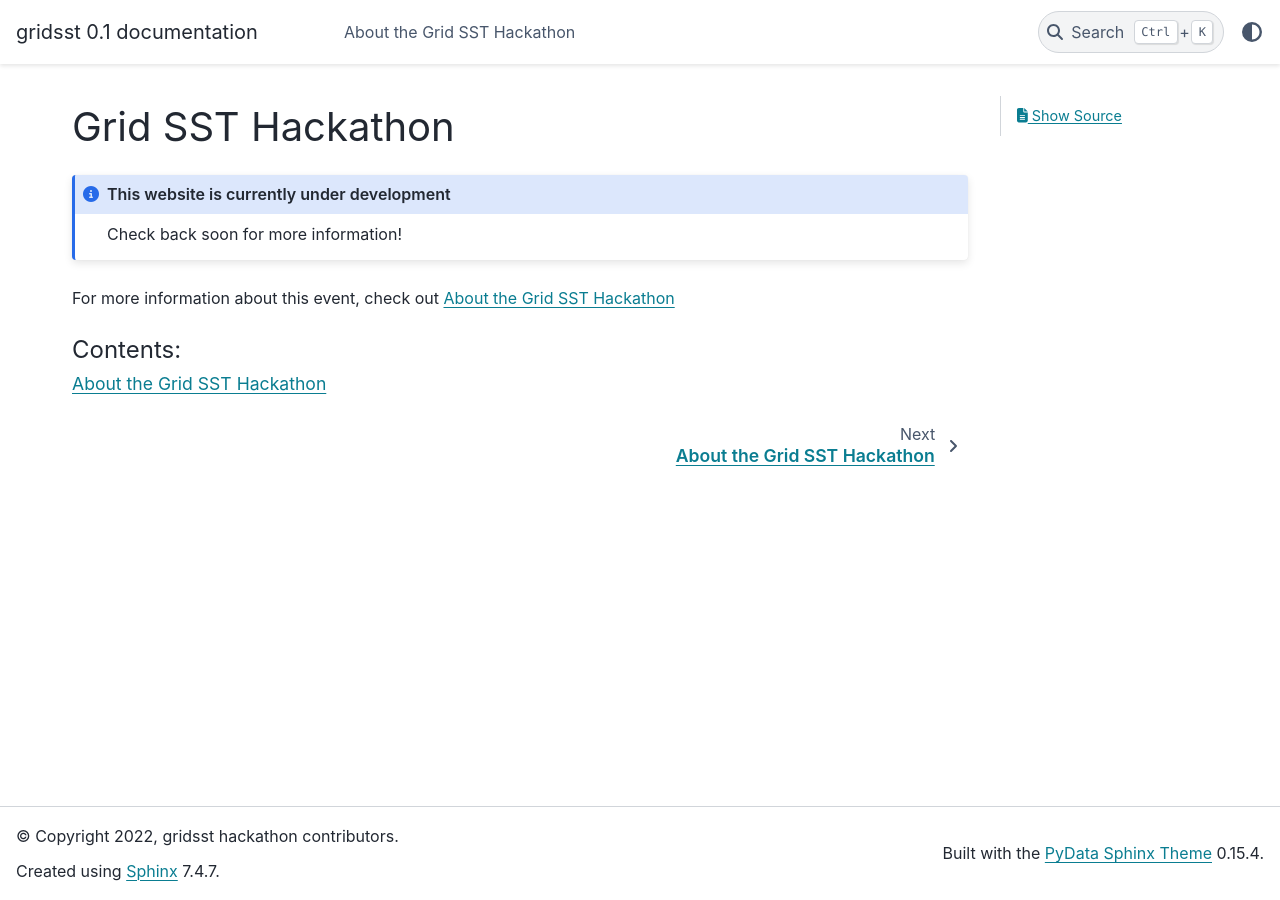
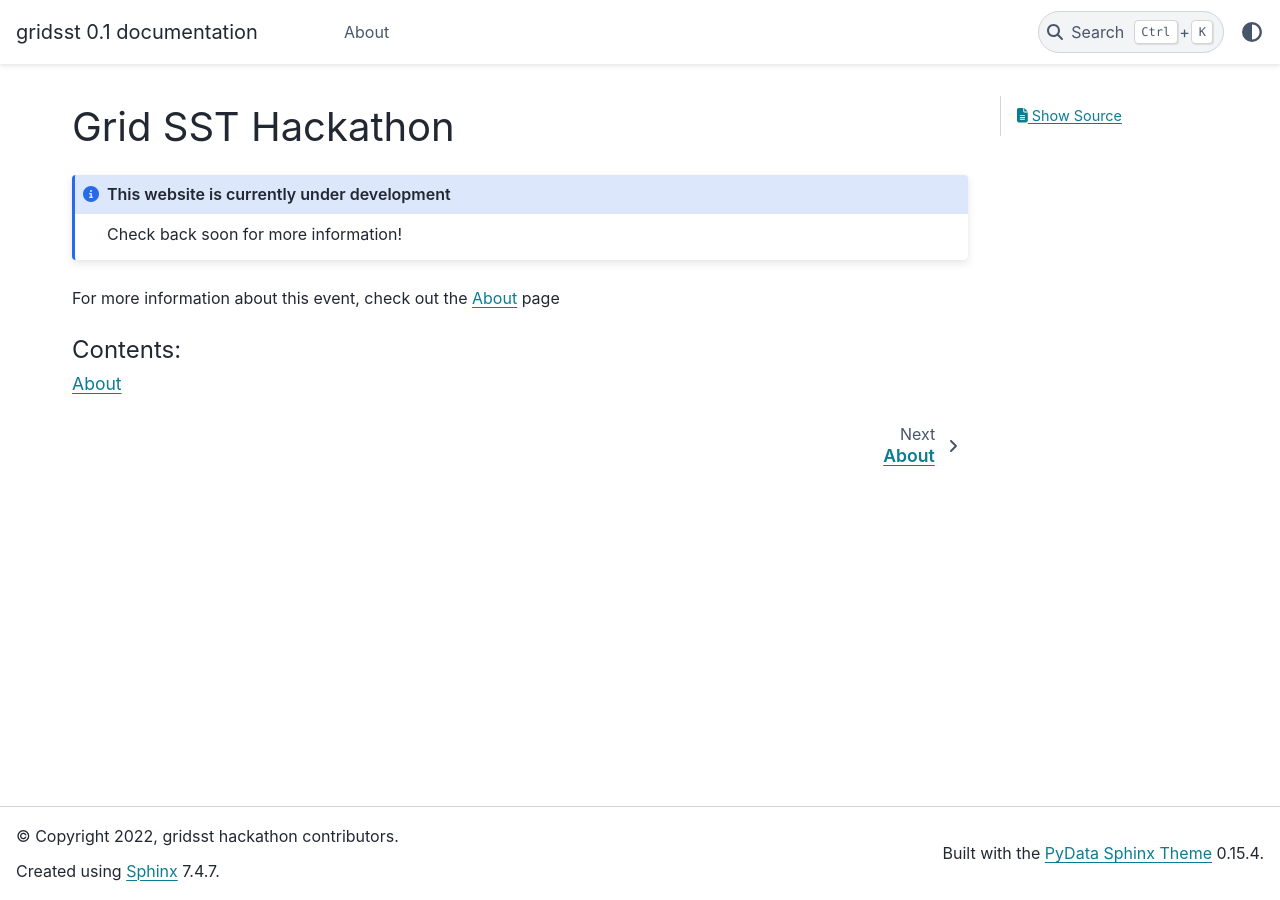
Before and after one commit to gridSST-hackathon/gridSST-hackathon.github.io, a Sphinx documentation site: the page built from sphinx/source/index.md, in a window 1280 px wide. Built offline with Sphinx 7.4.7 and the PyData theme 0.15.4, drawn with Linux system fonts in a browser that asks for light colours.

Commit message:
Minor edits to page content

````diff
--- a/sphinx/source/about/index.md
+++ /dev/null
@@ -1 +0,0 @@
-# About the Grid SST Hackathon
--- a/sphinx/source/index.md
+++ b/sphinx/source/index.md
@@ -12,11 +12,11 @@
 Check back soon for more information!
 ```
 
-For more information about this event, check out {doc}`about/index`
+For more information about this event, check out the {doc}`about` page
 
 ```{toctree}
 :caption: 'Contents:'
 :maxdepth: 2
 
-about/index
+about
 ```
````
Also changed, not shown: sphinx/source/about.md (added, +3 -0 lines).
